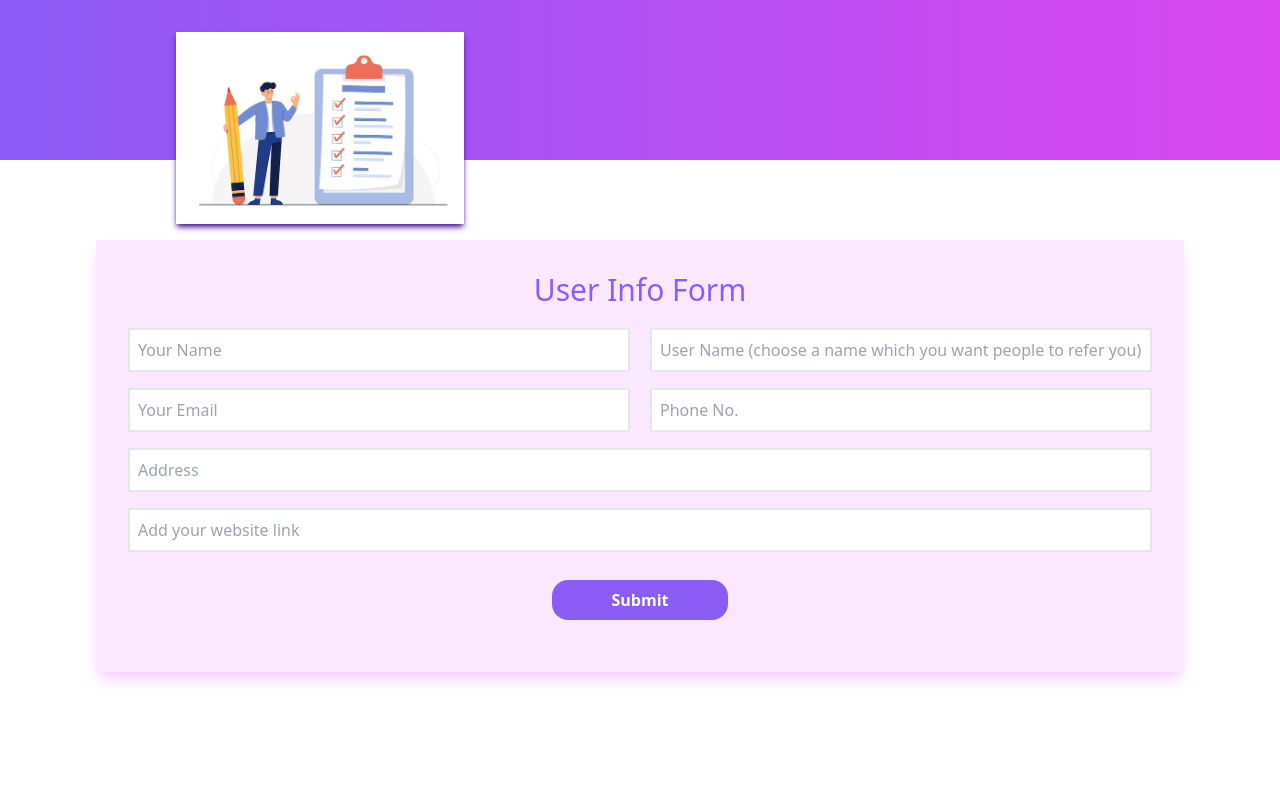
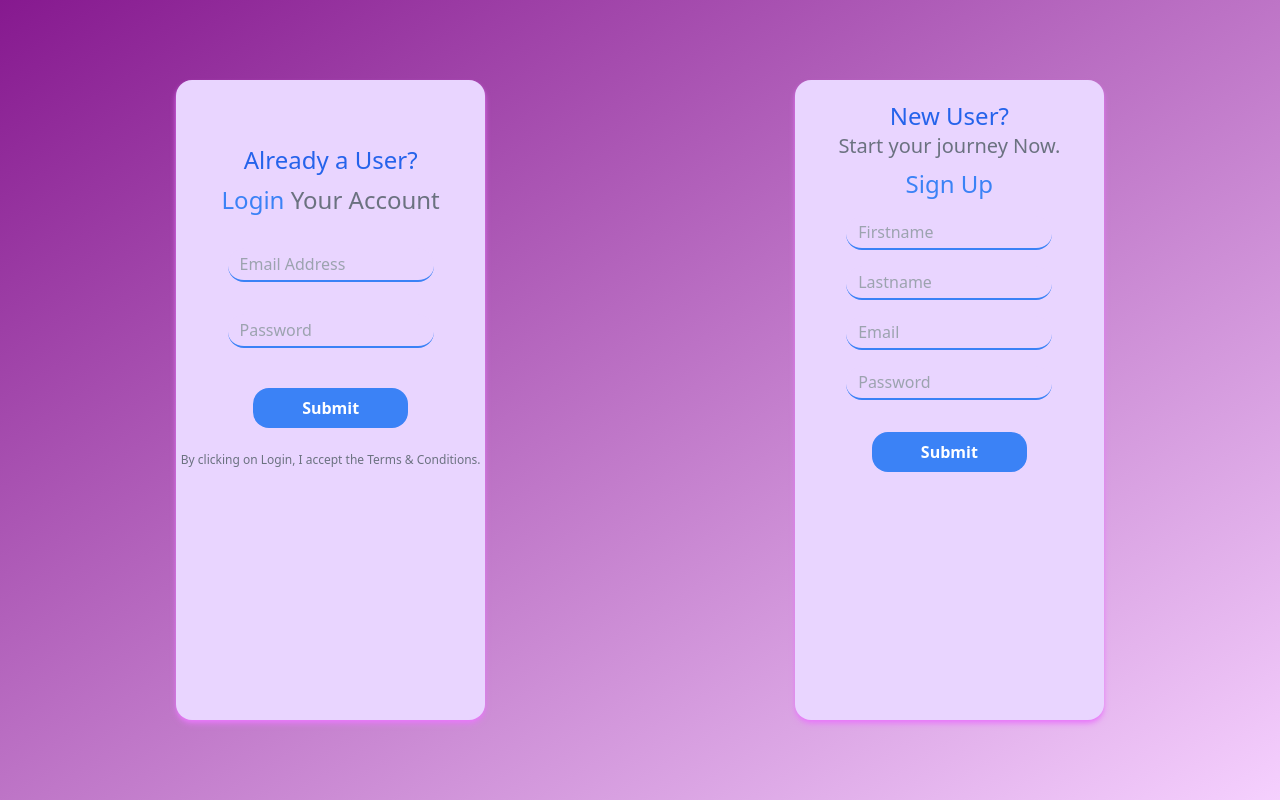
Before and after one commit to Coderner/Ekatvam, a React (Create React App) app: page / in a window 1280 px wide. Built offline with nearby package versions, Linux system fonts and the light colour scheme.

Commit message:
styled login and signup page and added message on their submission

```diff
--- a/package.json
+++ b/package.json
@@ -9,7 +9,9 @@
     "formik": "^2.4.5",
     "react": "^18.2.0",
     "react-dom": "^18.2.0",
+    "react-icons": "^4.11.0",
     "react-scripts": "5.0.1",
+    "sweetalert2": "^11.7.31",
     "web-vitals": "^2.1.4"
   },
   "scripts": {
--- a/src/App.js
+++ b/src/App.js
@@ -1,11 +1,12 @@
 import "./App.css";
 import Home from "./components/Home";
 import Create from "./components/Create"
+import Dashboard from "./components/Dashboard";
 
 function App() {
   return (
     <div>
-       <Create/>
+       <Home/>
     </div>
   );
 }
--- a/src/components/Dashboard.js
+++ b/src/components/Dashboard.js
@@ -1,9 +1,35 @@
 import React from "react";
+import {FaClipboardList, FaUserFriends, FaPlusCircle} from 'react-icons/fa';
 
 const Dashboard = () =>{
     return(
-        <>
-        </>
+        <div className="bg-fuchsia-100 h-screen">
+            <div className="flex justify-between px-16">
+                <h1 className="flex text-3xl py-9 px-14 font-semibold text-purple-700"><FaClipboardList className="mt-1"/> Dashboard</h1>
+                <div className=" py-9 px-14"><button className="flex text-xl bg-green-500 font-semibold py-2 px-4 text-white rounded-2xl"> Create New User Profile <FaPlusCircle className="mt-1 ml-1"/></button></div>
+            </div>
+            <div className="w-5/6 bg-fuchsia-200 mx-auto shadow-lg shadow-fuchsia-200 rounded-2xl p-6">
+            <table>
+                <tr>
+                    <th className="px-16">Name</th>
+                    <th className="px-16">UserName</th>
+                    <th className="px-16">Email</th>
+                    <th className="px-16">Address</th>
+                    <th className="px-16">Phone</th>
+                    <th className="px-16">Website</th>
+                </tr>
+                {/* {data.map((val, key) => {
+                    return (
+                        <tr key={key}>
+                            <td>{val.name}</td>
+                            <td>{val.age}</td>
+                            <td>{val.gender}</td>
+                        </tr>
+                    )
+                })} */}
+            </table>
+            </div>
+        </div>
     )
 };
 
--- a/src/components/Home.js
+++ b/src/components/Home.js
@@ -1,16 +1,13 @@
 import React from "react";
 import Login from "./Login";
 import Signup from "./Signup";
-import SignupImg from "./SignupImg";
-import LoginImg from "./LoginImg";
 
 const Home = () =>{
     return(
-        <div>
-           <Login/>
-           <SignupImg/>
-           <Signup/>
-           <LoginImg/>
+        <div className="bg-gradient-to-br from-fuchsia-800 to-fuchsia-200 flex h-screen
+          justify-between px-44 py-20">
+            <Login/>
+            <Signup/>
         </div>
     )
 };
--- a/src/components/Login.js
+++ b/src/components/Login.js
@@ -1,6 +1,6 @@
 import React from "react";
 import { useFormik } from 'formik';
-import LogImage from "../images/login.avif";
+import Swal from 'sweetalert2'
 
 const Login = () =>{
 
@@ -28,20 +28,26 @@ const Login = () =>{
         },
         validate,
         onSubmit: values => {
-          alert(JSON.stringify(values, null, 2));
+          Swal.fire({
+            title: 'Logged in Successfully!',
+            text: 'Directed to dashboard.',
+            icon: 'success',
+            confirmButtonText: 'Ok'
+          })
         },
       });
 
    return(
-    <div className='w-1/2 h-screen bg-indigo-200'>
-      <form className="flex flex-col h-3/5" onSubmit={formik.handleSubmit}>
+    <div className='w-1/3 h-auto bg-purple-200 shadow-md shadow-fuchsia-400 rounded-2xl'>
+      <form className="flex flex-col" onSubmit={formik.handleSubmit}>
 
-         <h1 className="text-center font-medium text-2xl my-8 text-gray-500">
+             <h1 className="font-medium text-2xl mt-16 mb-2 text-center text-blue-600">Already a User?</h1>
+             <h1 className="text-center font-medium text-2xl mb-4 text-gray-500">
                <span className="text-blue-500">Login</span> Your Account
              </h1>
 
             <input
-              className="py-1 px-3 my-2 mx-auto w-4/6  bg-indigo-200 border-b-2 border-blue-500"
+                className="py-1 px-3 my-4 mx-auto w-4/6  bg-purple-200 border-b-2 border-blue-500 rounded-2xl"
                 id="email"
                  name="email"
                  type="email"
@@ -51,11 +57,11 @@ const Login = () =>{
                  value={formik.values.email}
             />
             {formik.touched.email && formik.errors.email ? (
-           <div className='text-xs text-red-600 mx-28 font-medium'>{formik.errors.email}</div>
+              <div className='text-xs text-red-600 mx-20 font-medium'>{formik.errors.email}</div>
             ) : null}
 
            <input
-              className="py-1 px-3 my-2 mx-auto w-4/6  bg-indigo-200 border-b-2 border-blue-500"
+                className="py-1 px-3 my-4 mx-auto w-4/6  bg-purple-200 border-b-2 border-blue-500 rounded-2xl"
                 id="password"
                 name="password"
                 type="password"
@@ -65,16 +71,18 @@ const Login = () =>{
                 value={formik.values.password}
            />
            {formik.touched.password && formik.errors.password ? (
-           <div className='text-xs text-red-600 mx-28 font-medium'>{formik.errors.password}</div>
+             <div className='text-xs text-red-600 mx-20 font-medium'>{formik.errors.password}</div>
            ) : null}
 
          <button type="submit"
-           className="bg-blue-500 text-white w-2/6 p-2 my-4 mx-auto rounded-md font-semibold hover:bg-blue-600"
+           className="bg-blue-500 text-white w-3/6 p-2 my-6 mx-auto rounded-2xl font-semibold hover:bg-blue-600"
          >
             Submit
          </button>
 
-         <p className='text-xs text-center font-medium text-gray-500'>By clicking on Login, I accept the Terms & Conditions.</p>
+         <p className='text-xs text-center font-medium text-gray-500'>
+          By clicking on Login, I accept the Terms & Conditions.
+        </p>
 
        </form>
      </div>
--- a/src/components/LoginImg.js
+++ /dev/null
@@ -1,13 +0,0 @@
-import React from "react";
-
-const LoginImg = () =>{
-    return(
-       <div>
-          <h1>Already a User?</h1>
-          <p>If you have an account, login here</p>
-          <button>Login</button>
-       </div>
-    )
-}
-
-export default LoginImg;
--- a/src/components/Signup.js
+++ b/src/components/Signup.js
@@ -1,5 +1,6 @@
 import React from "react";
 import { useFormik } from 'formik';
+import Swal from 'sweetalert2'
 
 const Signup = () =>{
 
@@ -42,20 +43,25 @@ const Signup = () =>{
         },
         validate,
         onSubmit: values => {
-          alert(JSON.stringify(values, null, 2));
+          Swal.fire({
+            title: 'Account Created Successfully!',
+            text: 'Directed to dashboard.',
+            icon: 'success',
+            confirmButtonText: 'Ok'
+          })
         },
       });
 
     return(
-    <div className="fixed right-0 w-1/2 h-screen bg-purple-200">
-     <form className="flex flex-col my-40 h-3/5" onSubmit={formik.handleSubmit}>
+    <div className="w-1/3 h-auto bg-purple-200 shadow-md shadow-fuchsia-400 rounded-2xl">
+     <form className="flex flex-col" onSubmit={formik.handleSubmit}>
 
-        <h1 className="text-center font-medium text-2xl my-8 text-purple-600"> Sign Up</h1>
+        <h1 className = "font-medium text-2xl mt-5 text-center text-blue-600">New User?</h1>
+        <h2 className="font-medium text-xl text-center text-gray-500">Start your journey Now.</h2>
+        <h1 className="text-center font-medium text-2xl my-2 text-blue-500"> Sign Up</h1>
 
-        <div className="flex mx-auto justify-between">
-        <div className="flex flex-col">
             <input
-              className="py-1 px-3 my-2 mr-12 bg-purple-200 border-b-2 border-purple-600"
+              className="py-1 px-3 my-2 mx-auto w-4/6  bg-purple-200 border-b-2 border-blue-500 rounded-2xl"
               id="firstName"
               name="firstName"
               type="text"
@@ -65,12 +71,11 @@ const Signup = () =>{
               value={formik.values.firstName}
            />
            {formik.touched.firstName && formik.errors.firstName ? (
-            <div className='text-xs text-red-600 font-medium'>{formik.errors.firstName}</div>
+            <div className='text-xs text-red-600 font-medium mx-20'>{formik.errors.firstName}</div>
            ) : null}
-         </div>
-         <div className="flex flex-col">
+
             <input
-              className="py-1 px-3 my-2  bg-purple-200 border-b-2 border-purple-600"
+              className="py-1 px-3 my-2 mx-auto w-4/6  bg-purple-200 border-b-2 border-blue-500 rounded-2xl"
               id="lastName"
               name="lastName"
               type="text"
@@ -80,13 +85,11 @@ const Signup = () =>{
               value={formik.values.lastName}
            />
            {formik.touched.lastName && formik.errors.lastName ? (
-             <div className='text-xs text-red-600 font-medium'>{formik.errors.lastName}</div>
+             <div className='text-xs text-red-600 font-medium mx-20'>{formik.errors.lastName}</div>
            ) : null}
-          </div>
-        </div>
 
          <input
-              className="py-1 px-3 my-2 mx-auto w-4/6  bg-purple-200 border-b-2 border-purple-600"
+              className="py-1 px-3 my-2 mx-auto w-4/6  bg-purple-200 border-b-2 border-blue-500 rounded-2xl"
               id="email"
               name="email"
               type="email"
@@ -96,11 +99,11 @@ const Signup = () =>{
               value={formik.values.email}
          />
          {formik.touched.email && formik.errors.email ? (
-           <div className='text-xs text-red-600 mx-28 font-medium'>{formik.errors.email}</div>
+           <div className='text-xs text-red-600 mx-20 font-medium'>{formik.errors.email}</div>
          ) : null}
 
          <input
-              className="py-1 px-3 my-2 mx-auto w-4/6  bg-purple-200 border-b-2 border-purple-600"
+              className="py-1 px-3 my-2 mx-auto w-4/6  bg-purple-200 border-b-2 border-blue-500 rounded-2xl"
               id="password"
               name="password"
               type="password"
@@ -110,12 +113,12 @@ const Signup = () =>{
               value={formik.values.password}
          />
          {formik.touched.password && formik.errors.password ? (
-           <div className='text-xs text-red-600 mx-28 font-medium'>{formik.errors.password}</div>
+           <div className='text-xs text-red-600 mx-20 font-medium'>{formik.errors.password}</div>
          ) : null}
 
        <button type="submit"
-        className="bg-purple-600 text-white w-2/6 p-2 my-4 mx-auto rounded-md font-semibold hover:bg-purple-700"
-       >
+           className="bg-blue-500 text-white w-3/6 p-2 my-6 mx-auto rounded-2xl font-semibold hover:bg-blue-600"
+           >
          Submit
        </button>
      </form>
--- a/src/components/SignupImg.js
+++ /dev/null
@@ -1,14 +0,0 @@
-import React from "react";
-
-const SignupImg = () =>{
-    return(
-       <div>
-          <h1>New User?</h1>
-          <h2>Start your journey Now.</h2>
-          <p>If you don't have an account, join us now by signing up!</p>
-          <button>Sign Up</button>
-       </div>
-    )
-}
-
-export default SignupImg;
--- a/tailwind.config.js
+++ b/tailwind.config.js
@@ -2,7 +2,12 @@
 module.exports = {
   content: ["./src/**/*.{html,js}"],
   theme: {
-    extend: {},
+    extend: {
+      backgroundImage: {
+        'log': "url('../src/images/login.avif')",
+        'sign': "url('../src/images/signup.avif')",
+      },
+    },
   },
   plugins: [],
 }
```
Also changed, not shown: 1 other file (tests, documents, lock files or other folders). Lines whose indentation alone changed are shown as unchanged.
